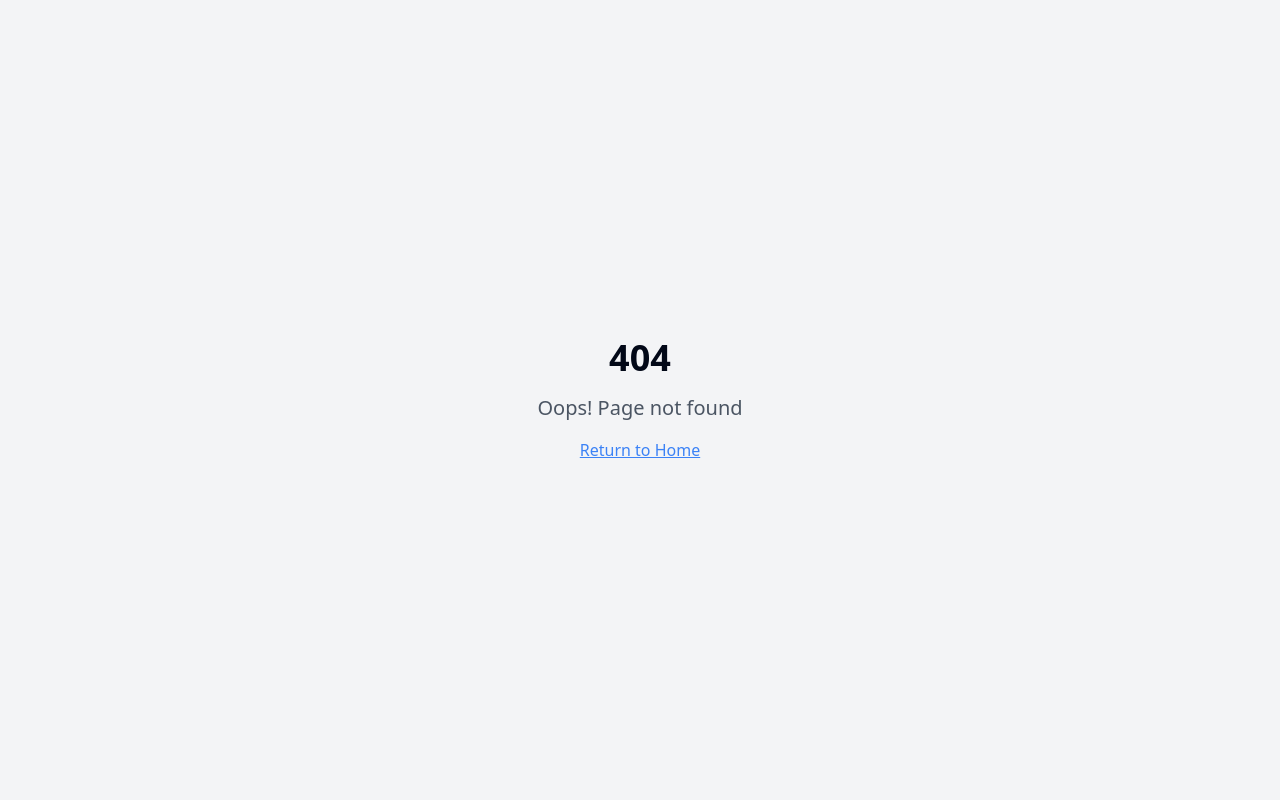
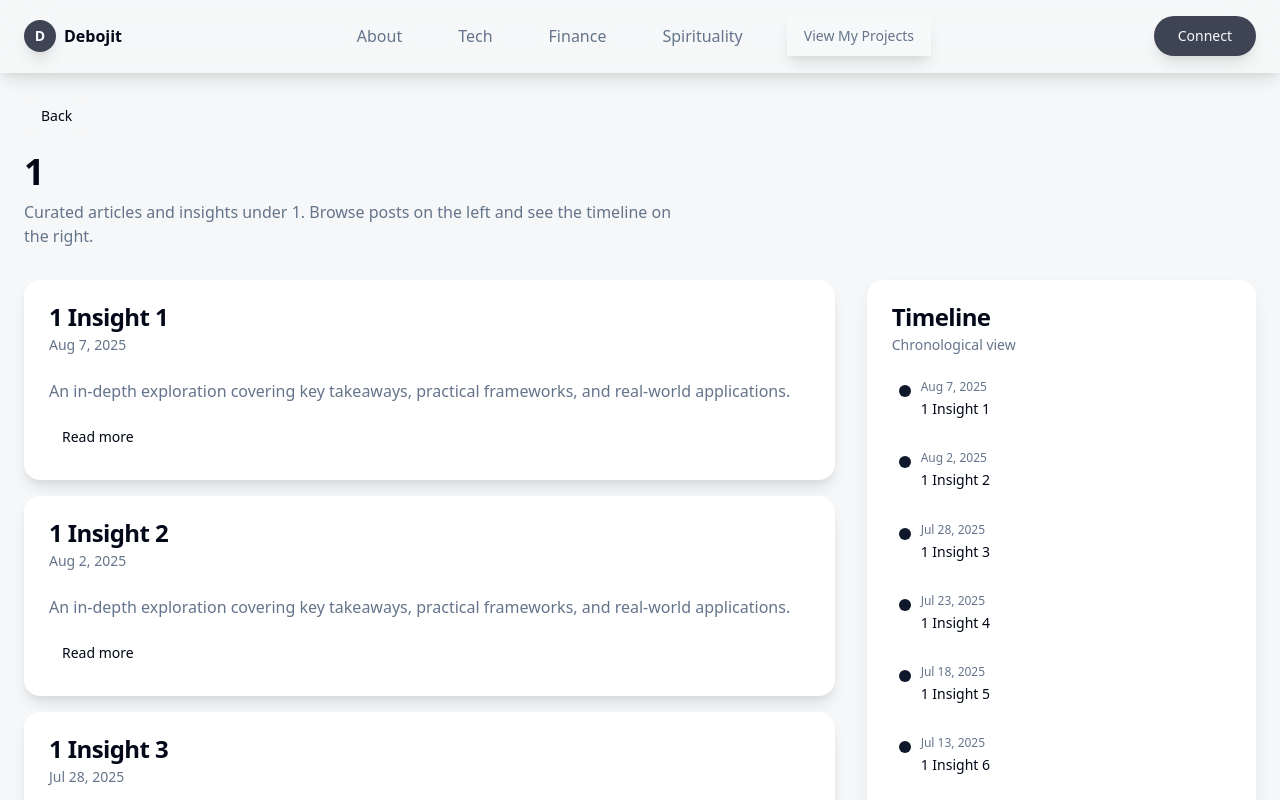
Before and after one commit to Debojit-Space/personal-portfoli-o, a React (Vite) app: page /1 in a window 1280 px wide. Before the commit this address had no page. Shown: the top 800 px of the page. Built offline with nearby package versions, Linux system fonts and the light colour scheme.

Commit message:
Add clickable cards and blog pages
Implement click functionality for cards, directing users to new pages with relative URL paths based on card names. Each new page will feature a blog layout with articles displayed in rows and a timeline of blogs in the right-hand section.

```diff
--- a/src/App.tsx
+++ b/src/App.tsx
@@ -5,6 +5,7 @@ import { QueryClient, QueryClientProvider } from "@tanstack/react-query";
 import { BrowserRouter, Routes, Route } from "react-router-dom";
 import Index from "./pages/Index";
 import Projects from "./pages/Projects";
+import BlogCategory from "./pages/BlogCategory";
 import NotFound from "./pages/NotFound";
 
 const queryClient = new QueryClient();
@@ -18,6 +19,7 @@ const App = () => (
         <Routes>
           <Route path="/" element={<Index />} />
           <Route path="/projects" element={<Projects />} />
+          <Route path="/:slug" element={<BlogCategory />} />
           {/* ADD ALL CUSTOM ROUTES ABOVE THE CATCH-ALL "*" ROUTE */}
           <Route path="*" element={<NotFound />} />
         </Routes>
--- a/src/components/ContentSections.tsx
+++ b/src/components/ContentSections.tsx
@@ -3,12 +3,17 @@ import { Button } from "@/components/ui/button";
 import { Badge } from "@/components/ui/badge";
 import { BarChart3, Code, Lightbulb, ExternalLink, FileText } from "lucide-react";
 import { useNavigate } from "react-router-dom";
+import { slugify } from "@/lib/slug";
 
 const ContentSections = () => {
   const navigate = useNavigate();
 
   const handleViewProjects = () => {
     navigate('/projects');
+  };
+
+  const handleCardClick = (name: string) => {
+    navigate(`/${slugify(name)}`);
   };
 
   return (
@@ -25,7 +30,7 @@ const ContentSections = () => {
           </div>
 
           <div className="grid grid-cols-1 md:grid-cols-2 lg:grid-cols-3 gap-6">
-            <Card variant="neumorphic" className="hover:shadow-lg transition-shadow duration-300">
+            <Card variant="neumorphic" className="hover:shadow-lg transition-shadow duration-300 cursor-pointer" onClick={() => handleCardClick('Market Analysis')} role="link" aria-label="Open Market Analysis">
               <CardHeader>
                 <CardTitle className="text-lg">Market Analysis</CardTitle>
               </CardHeader>
@@ -37,7 +42,7 @@ const ContentSections = () => {
               </CardContent>
             </Card>
 
-            <Card variant="neumorphic" className="hover:shadow-lg transition-shadow duration-300">
+            <Card variant="neumorphic" className="hover:shadow-lg transition-shadow duration-300 cursor-pointer" onClick={() => handleCardClick('Investment Strategies')} role="link" aria-label="Open Investment Strategies">
               <CardHeader>
                 <CardTitle className="text-lg">Investment Strategies</CardTitle>
               </CardHeader>
@@ -49,7 +54,7 @@ const ContentSections = () => {
               </CardContent>
             </Card>
 
-            <Card variant="neumorphic" className="hover:shadow-lg transition-shadow duration-300">
+            <Card variant="neumorphic" className="hover:shadow-lg transition-shadow duration-300 cursor-pointer" onClick={() => handleCardClick('Portfolio Insights')} role="link" aria-label="Open Portfolio Insights">
               <CardHeader>
                 <CardTitle className="text-lg">Portfolio Insights</CardTitle>
               </CardHeader>
@@ -79,13 +84,13 @@ const ContentSections = () => {
             <div>
               <h3 className="text-2xl font-semibold mb-6">Science & Space</h3>
               <div className="space-y-4">
-                <Card variant="neumorphic">
+                <Card variant="neumorphic" className="cursor-pointer hover:shadow-lg transition-shadow duration-300" onClick={() => handleCardClick('Quantum Physics Breakthroughs')} role="link" aria-label="Open Quantum Physics Breakthroughs">
                   <CardContent className="p-6">
                     <h4 className="font-semibold mb-2">Quantum Physics Breakthroughs</h4>
                     <p className="text-muted-foreground">Latest developments in quantum physics and their implications for the future.</p>
                   </CardContent>
                 </Card>
-                <Card variant="neumorphic">
+                <Card variant="neumorphic" className="cursor-pointer hover:shadow-lg transition-shadow duration-300" onClick={() => handleCardClick('Space Technology')} role="link" aria-label="Open Space Technology">
                   <CardContent className="p-6">
                     <h4 className="font-semibold mb-2">Space Technology</h4>
                     <p className="text-muted-foreground">Covering ISRO missions, SpaceX innovations, and the new space economy.</p>
@@ -97,7 +102,7 @@ const ContentSections = () => {
             <div>
               <h3 className="text-2xl font-semibold mb-6">AI & Computer Science</h3>
               <div className="space-y-4">
-                <Card variant="neumorphic">
+                <Card variant="neumorphic" className="cursor-pointer hover:shadow-lg transition-shadow duration-300" onClick={() => handleCardClick('Generative AI Projects')} role="link" aria-label="Open Generative AI Projects">
                   <CardContent className="p-6">
                     <h4 className="font-semibold mb-2">Generative AI Projects</h4>
                     <p className="text-muted-foreground mb-4">
@@ -108,7 +113,7 @@ const ContentSections = () => {
                         size="sm"
                         variant="outline"
                         className="text-xs"
-                        onClick={handleViewProjects}
+                        onClick={(e) => { e.stopPropagation(); handleViewProjects(); }}
                       >
                         <ExternalLink className="w-3 h-3 mr-1" />
                         View Projects
@@ -116,7 +121,7 @@ const ContentSections = () => {
                     </div>
                   </CardContent>
                 </Card>
-                <Card variant="neumorphic">
+                <Card variant="neumorphic" className="cursor-pointer hover:shadow-lg transition-shadow duration-300" onClick={() => handleCardClick('Resume & Portfolio')} role="link" aria-label="Open Resume & Portfolio">
                   <CardContent className="p-6">
                     <h4 className="font-semibold mb-2">Resume & Portfolio</h4>
                     <p className="text-muted-foreground mb-4">
@@ -146,7 +151,7 @@ const ContentSections = () => {
           </div>
 
           <div className="grid grid-cols-1 md:grid-cols-2 gap-8">
-            <Card variant="neumorphic" className="hover:shadow-lg transition-shadow duration-300">
+            <Card variant="neumorphic" className="hover:shadow-lg transition-shadow duration-300 cursor-pointer" onClick={() => handleCardClick('Meditation & Mindfulness')} role="link" aria-label="Open Meditation & Mindfulness">
               <CardHeader>
                 <CardTitle className="text-lg">Meditation & Mindfulness</CardTitle>
               </CardHeader>
@@ -158,7 +163,7 @@ const ContentSections = () => {
               </CardContent>
             </Card>
 
-            <Card variant="neumorphic" className="hover:shadow-lg transition-shadow duration-300">
+            <Card variant="neumorphic" className="hover:shadow-lg transition-shadow duration-300 cursor-pointer" onClick={() => handleCardClick('Ancient Wisdom')} role="link" aria-label="Open Ancient Wisdom">
               <CardHeader>
                 <CardTitle className="text-lg">Ancient Wisdom</CardTitle>
               </CardHeader>
@@ -170,7 +175,7 @@ const ContentSections = () => {
               </CardContent>
             </Card>
 
-            <Card variant="neumorphic" className="hover:shadow-lg transition-shadow duration-300">
+            <Card variant="neumorphic" className="hover:shadow-lg transition-shadow duration-300 cursor-pointer" onClick={() => handleCardClick('Personal Growth')} role="link" aria-label="Open Personal Growth">
               <CardHeader>
                 <CardTitle className="text-lg">Personal Growth</CardTitle>
               </CardHeader>
@@ -182,7 +187,7 @@ const ContentSections = () => {
               </CardContent>
             </Card>
 
-            <Card variant="neumorphic" className="hover:shadow-lg transition-shadow duration-300">
+            <Card variant="neumorphic" className="hover:shadow-lg transition-shadow duration-300 cursor-pointer" onClick={() => handleCardClick('Spiritual Practices')} role="link" aria-label="Open Spiritual Practices">
               <CardHeader>
                 <CardTitle className="text-lg">Spiritual Practices</CardTitle>
               </CardHeader>
--- a/src/components/FeatureSection.tsx
+++ b/src/components/FeatureSection.tsx
@@ -1,23 +1,29 @@
 import { Card } from "@/components/ui/card";
 import { TrendingUp, Brain, Sparkles } from "lucide-react";
+import { useNavigate } from "react-router-dom";
+import { slugify } from "@/lib/slug";
 
 const FeatureSection = () => {
+  const navigate = useNavigate();
   const features = [
     {
       icon: TrendingUp,
       title: "Investment Insights",
-      description: "Deep dives into the Indian stock market, investment strategies, and financial wisdom for building long-term wealth."
+      description:
+        "Deep dives into the Indian stock market, investment strategies, and financial wisdom for building long-term wealth.",
     },
     {
       icon: Brain,
       title: "Tech Innovation",
-      description: "Exploring cutting-edge technology, AI/GenAI developments, and sharing live projects that showcase technical expertise."
+      description:
+        "Exploring cutting-edge technology, AI/GenAI developments, and sharing live projects that showcase technical expertise.",
     },
     {
       icon: Sparkles,
       title: "Spiritual Growth",
-      description: "A journey through spiritual practices, mindfulness, and the quest for deeper meaning in our modern world."
-    }
+      description:
+        "A journey through spiritual practices, mindfulness, and the quest for deeper meaning in our modern world.",
+    },
   ];
 
   return (
@@ -25,7 +31,7 @@ const FeatureSection = () => {
       <div className="container mx-auto">
         <div className="grid grid-cols-1 md:grid-cols-3 gap-8">
           {features.map((feature, index) => (
-            <Card variant="neumorphicDark" key={index} className="bg-transparent border-feature-icon/20 p-8 text-center">
+            <Card variant="neumorphicDark" key={index} className="bg-transparent border-feature-icon/20 p-8 text-center cursor-pointer hover:shadow-lg transition-shadow duration-300" onClick={() => navigate(`/${slugify(feature.title)}`)} role="link" aria-label={`Open ${feature.title}`}>
               <div className="w-16 h-16 bg-feature-icon rounded-full flex items-center justify-center mx-auto mb-6">
                 <feature.icon className="w-8 h-8 text-section-dark" />
               </div>
--- /dev/null
+++ b/src/lib/slug.ts
@@ -0,0 +1,7 @@
+export const slugify = (value: string) =>
+  value
+    .toLowerCase()
+    .replace(/&/g, " and ")
+    .replace(/[^a-z0-9]+/g, "-")
+    .replace(/(^-|-$)+/g, "")
+    .trim();
--- /dev/null
+++ b/src/pages/BlogCategory.tsx
@@ -0,0 +1,156 @@
+import { useEffect, useMemo } from "react";
+import { useParams, useNavigate } from "react-router-dom";
+import Navigation from "@/components/Navigation";
+import { Card, CardContent, CardDescription, CardHeader, CardTitle } from "@/components/ui/card";
+import { Button } from "@/components/ui/button";
+
+// Utility to convert slug to Title Case
+const toTitle = (slug: string) =>
+  slug
+    .split("-")
+    .map((s) => s.charAt(0).toUpperCase() + s.slice(1))
+    .join(" ");
+
+interface Article {
+  id: string;
+  title: string;
+  excerpt: string;
+  date: string; // ISO
+}
+
+const BlogCategory = () => {
+  const { slug = "" } = useParams();
+  const navigate = useNavigate();
+  const title = toTitle(slug);
+
+  // Mock articles per category
+  const articles = useMemo<Article[]>(() => {
+    const base = title || "Category";
+    const now = new Date();
+    return Array.from({ length: 7 }).map((_, i) => {
+      const d = new Date(now);
+      d.setDate(now.getDate() - i * 5);
+      return {
+        id: `${slug}-${i + 1}`,
+        title: `${base} Insight ${i + 1}`,
+        excerpt:
+          "An in-depth exploration covering key takeaways, practical frameworks, and real-world applications.",
+        date: d.toISOString(),
+      };
+    });
+  }, [slug, title]);
+
+  // Basic SEO handling
+  useEffect(() => {
+    const pageTitle = `${title} – Blogs`;
+    document.title = pageTitle;
+
+    const setMeta = (name: string, content: string) => {
+      let el = document.querySelector(`meta[name="${name}"]`);
+      if (!el) {
+        el = document.createElement("meta");
+        el.setAttribute("name", name);
+        document.head.appendChild(el);
+      }
+      el.setAttribute("content", content);
+    };
+
+    setMeta(
+      "description",
+      `${title} blog articles, timelines, and insights. Explore the latest posts in ${title}.`
+    );
+
+    let link: HTMLLinkElement | null = document.querySelector(
+      'link[rel="canonical"]'
+    );
+    if (!link) {
+      link = document.createElement("link");
+      link.setAttribute("rel", "canonical");
+      document.head.appendChild(link);
+    }
+    link.setAttribute("href", window.location.href);
+  }, [title]);
+
+  return (
+    <div className="min-h-screen bg-background">
+      <Navigation />
+
+      <header className="container mx-auto px-6 pt-24 pb-8">
+        <Button
+          variant="ghost"
+          onClick={() => navigate(-1)}
+          className="mb-4 hover:bg-accent/15 backdrop-blur-sm border border-white/15"
+        >
+          Back
+        </Button>
+        <h1 className="text-4xl font-bold text-foreground mb-2">{title}</h1>
+        <p className="text-muted-foreground max-w-2xl">
+          Curated articles and insights under {title}. Browse posts on the left and see the timeline on the right.
+        </p>
+      </header>
+
+      <main className="container mx-auto px-6 pb-16 grid grid-cols-1 lg:grid-cols-3 gap-8">
+        {/* Articles list */}
+        <section className="lg:col-span-2 space-y-4">
+          {articles.map((post) => (
+            <article key={post.id}>
+              <Card className="group bg-card shadow-lg border-white/15 hover:border-white/30 transition-all duration-300">
+                <CardHeader>
+                  <CardTitle className="text-foreground group-hover:text-primary transition-colors">
+                    {post.title}
+                  </CardTitle>
+                  <CardDescription className="text-sm text-muted-foreground">
+                    {new Date(post.date).toLocaleDateString(undefined, {
+                      year: "numeric",
+                      month: "short",
+                      day: "numeric",
+                    })}
+                  </CardDescription>
+                </CardHeader>
+                <CardContent>
+                  <p className="text-muted-foreground mb-4">
+                    {post.excerpt}
+                  </p>
+                  <Button size="sm" variant="outline" className="bg-white/5 border-white/15">
+                    Read more
+                  </Button>
+                </CardContent>
+              </Card>
+            </article>
+          ))}
+        </section>
+
+        {/* Timeline */}
+        <aside className="lg:col-span-1">
+          <Card className="bg-card border-white/15">
+            <CardHeader>
+              <CardTitle>Timeline</CardTitle>
+              <CardDescription>Chronological view</CardDescription>
+            </CardHeader>
+            <CardContent>
+              <ol className="relative border-l border-white/15 ml-3">
+                {articles.map((post, idx) => (
+                  <li key={post.id} className="mb-8 ml-4">
+                    <div className="absolute -left-1.5 mt-1.5 w-3 h-3 rounded-full bg-primary" aria-hidden />
+                    <time className="block text-xs text-muted-foreground mb-1">
+                      {new Date(post.date).toLocaleDateString(undefined, {
+                        year: "numeric",
+                        month: "short",
+                        day: "numeric",
+                      })}
+                    </time>
+                    <h3 className="text-sm text-foreground font-medium leading-snug">
+                      {post.title}
+                    </h3>
+                  </li>
+                ))}
+              </ol>
+            </CardContent>
+          </Card>
+        </aside>
+      </main>
+    </div>
+  );
+};
+
+export default BlogCategory;
--- a/src/pages/Projects.tsx
+++ b/src/pages/Projects.tsx
@@ -3,6 +3,7 @@ import { Button } from "@/components/ui/button";
 import { Card, CardContent, CardDescription, CardHeader, CardTitle } from "@/components/ui/card";
 import { ArrowLeft, ExternalLink, Github } from "lucide-react";
 import Navigation from "@/components/Navigation";
+import { slugify } from "@/lib/slug";
 
 interface Project {
   id: string;
@@ -69,12 +70,7 @@ const Projects = () => {
   ];
 
   const handleProjectClick = (project: Project) => {
-    if (project.route === "/") {
-      navigate("/");
-    } else {
-      // For other projects, you can implement actual navigation or show project details
-      console.log(`Navigating to ${project.title}`);
-    }
+    navigate(`/${slugify(project.title)}`);
   };
 
   return (
```
